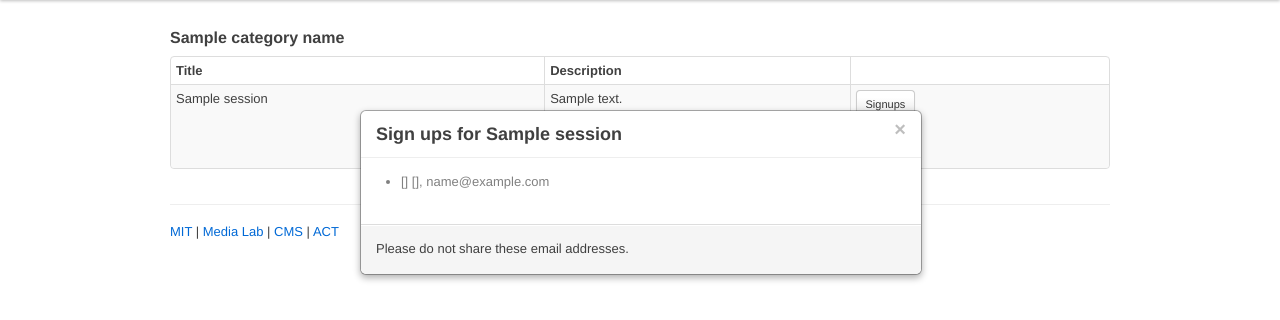
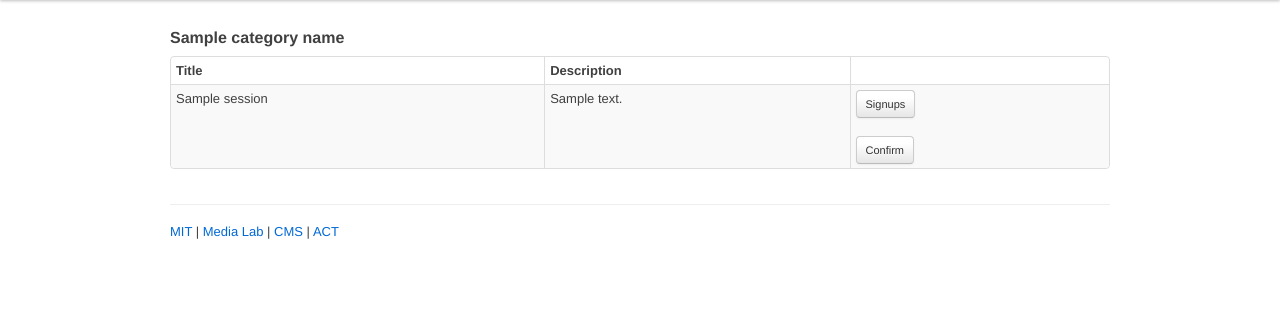
Before and after one commit to ricarose/shekho, a Django app: template templates/session/dashboard.html in a window 1280 px wide. Shown: the part 40-360 px from the top of the page. Run offline with Django 3.2, Linux system fonts and the light colour scheme; the template is opened without the code that fills it: most values are stand-ins (such as "Sample title", 1, 10 or a date in 2020); some libraries are stand-ins or nearby versions.

Commit message:
Prevent sign up list from showing up by default

```diff
--- a/templates/session/dashboard.html
+++ b/templates/session/dashboard.html
@@ -56,7 +56,7 @@
 </div>
 
 {% for session in sessions %}
-        	<div id="modal-for-session-{{session.id}}" class="modal hide fade in" style="display: block; ">
+        	<div id="modal-for-session-{{session.id}}" class="modal hide fade in">
             <div class="modal-header">
               <a href="#" class="close">×</a>
               <h3>Sign ups for {{session.title}}</h3>
```
